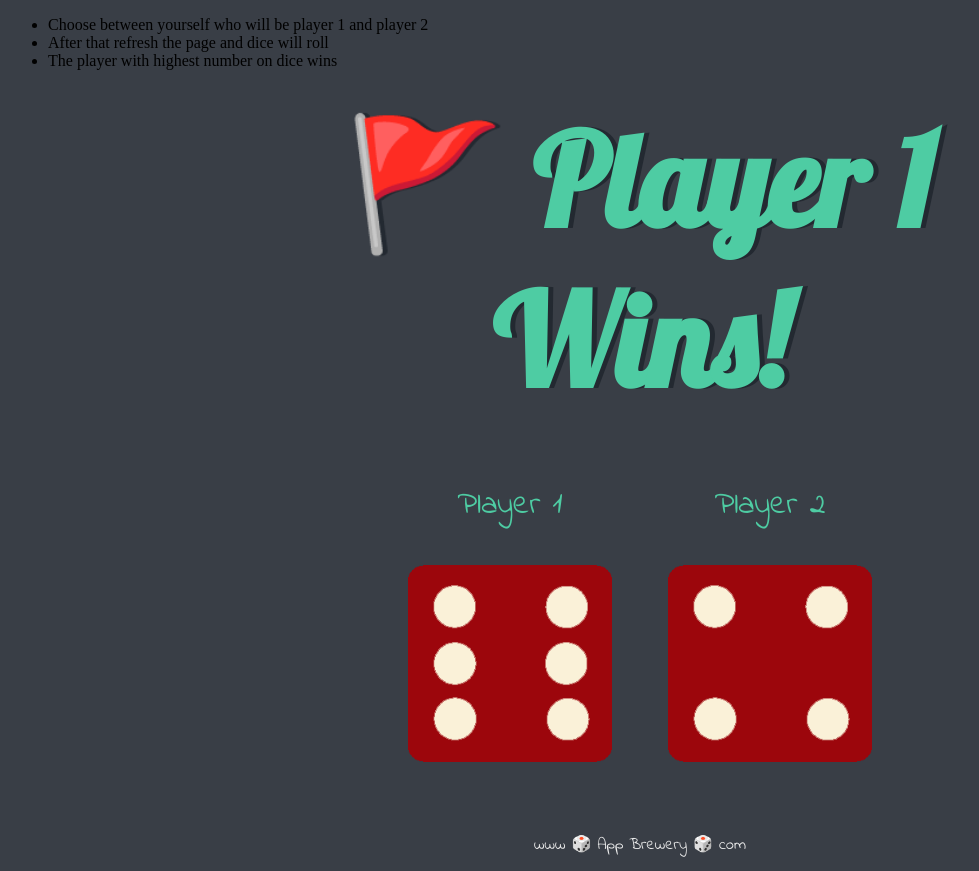
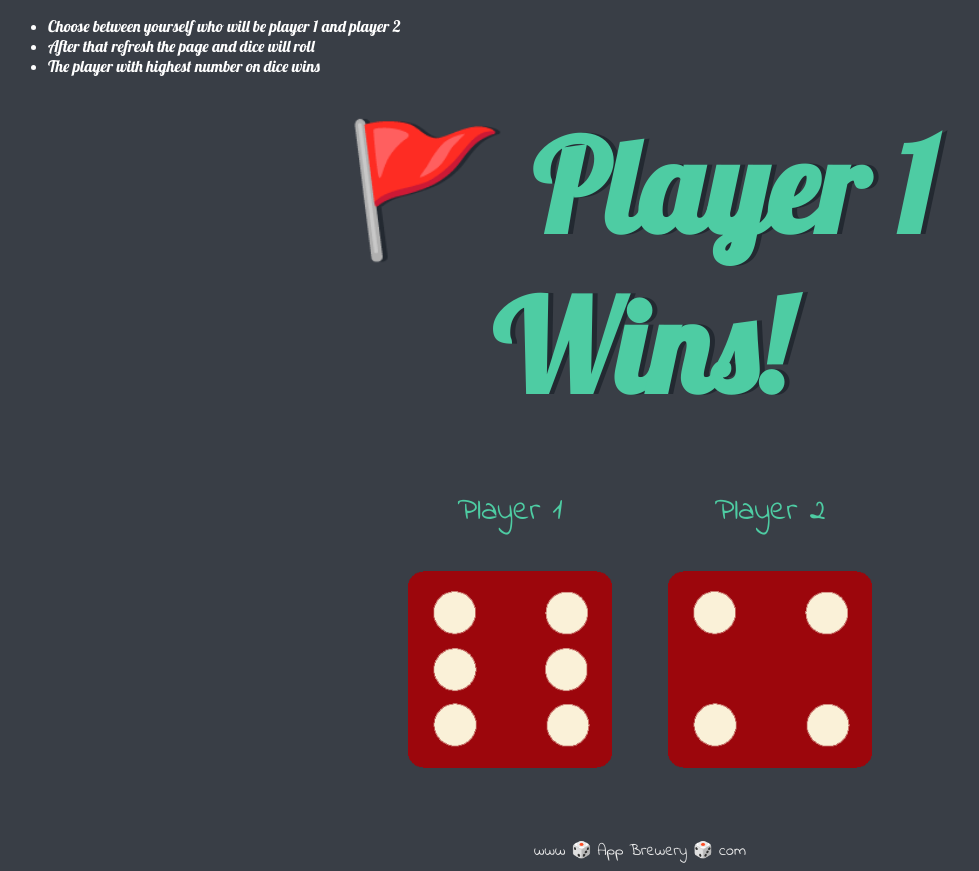
Before and after one commit to rutvij-phalak-au7/Diceegame, a plain HTML site: page index.html in a window 1280 px wide. Shown: the whole page, without its empty margins (0-979 px from the left). Drawn offline with Linux system fonts and the light colour scheme.

Commit message:
Update styles.css

```diff
--- a/styles.css
+++ b/styles.css
@@ -8,6 +8,11 @@
   text-align: center;
   display: inline-block;
 
+}
+
+.instructions{
+  color: white;
+  font-family: 'Lobster', cursive;
 }
 
 body {
```
